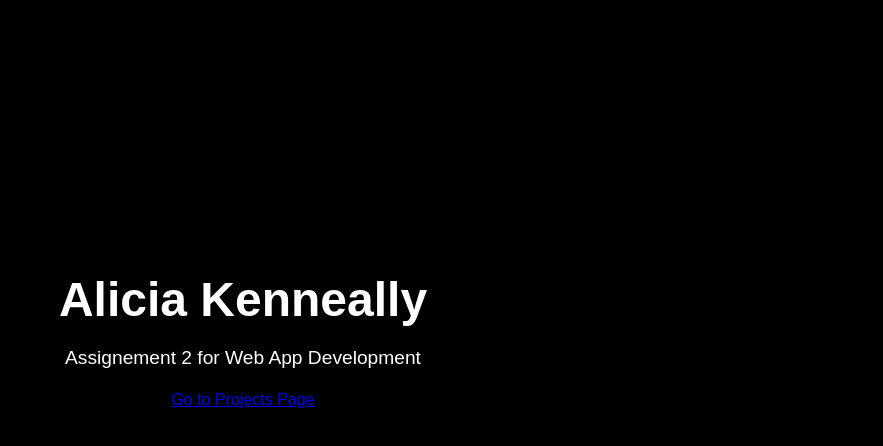
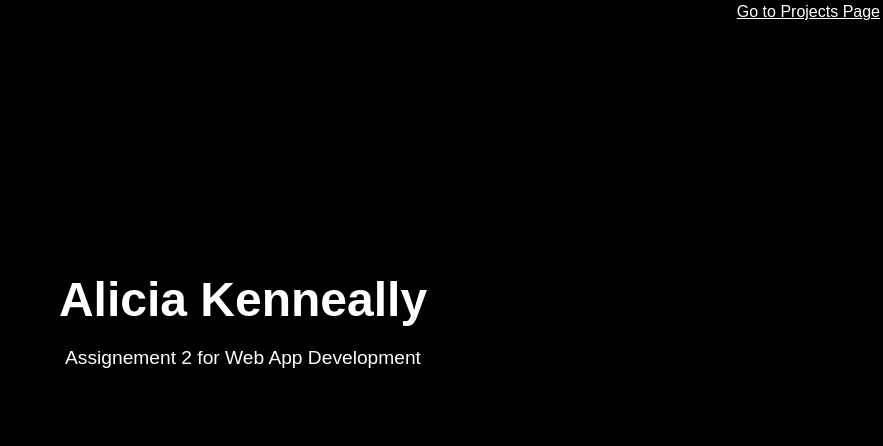
Before and after one commit to akenneally/akenneally.github.io, a plain HTML site: page index.html in a window 1280 px wide. Shown: the whole page, without its empty margins (397-1280 px from the left). Drawn offline with Linux system fonts and the light colour scheme.

Commit message:
corrected assignment2 so link to project.html should work

```diff
--- a/index.html
+++ b/index.html
@@ -8,7 +8,7 @@
 <style>
     body {
         margin: 0;
-        padding: 0;
+        padding: 20px;
         height: 100vh;
         overflow: hidden;
         display: flex;
@@ -101,7 +101,7 @@
 </style>
 </head>
 <body>
-    <a href="project.html">Go to Projects Page</a>
+    <a href="project.html" class="navbar"><span>Go to Projects Page</span></a>
     <div class="content">
         <h1>Alicia Kenneally</h1>
         <p>Assignement 2 for Web App Development</p>
```
